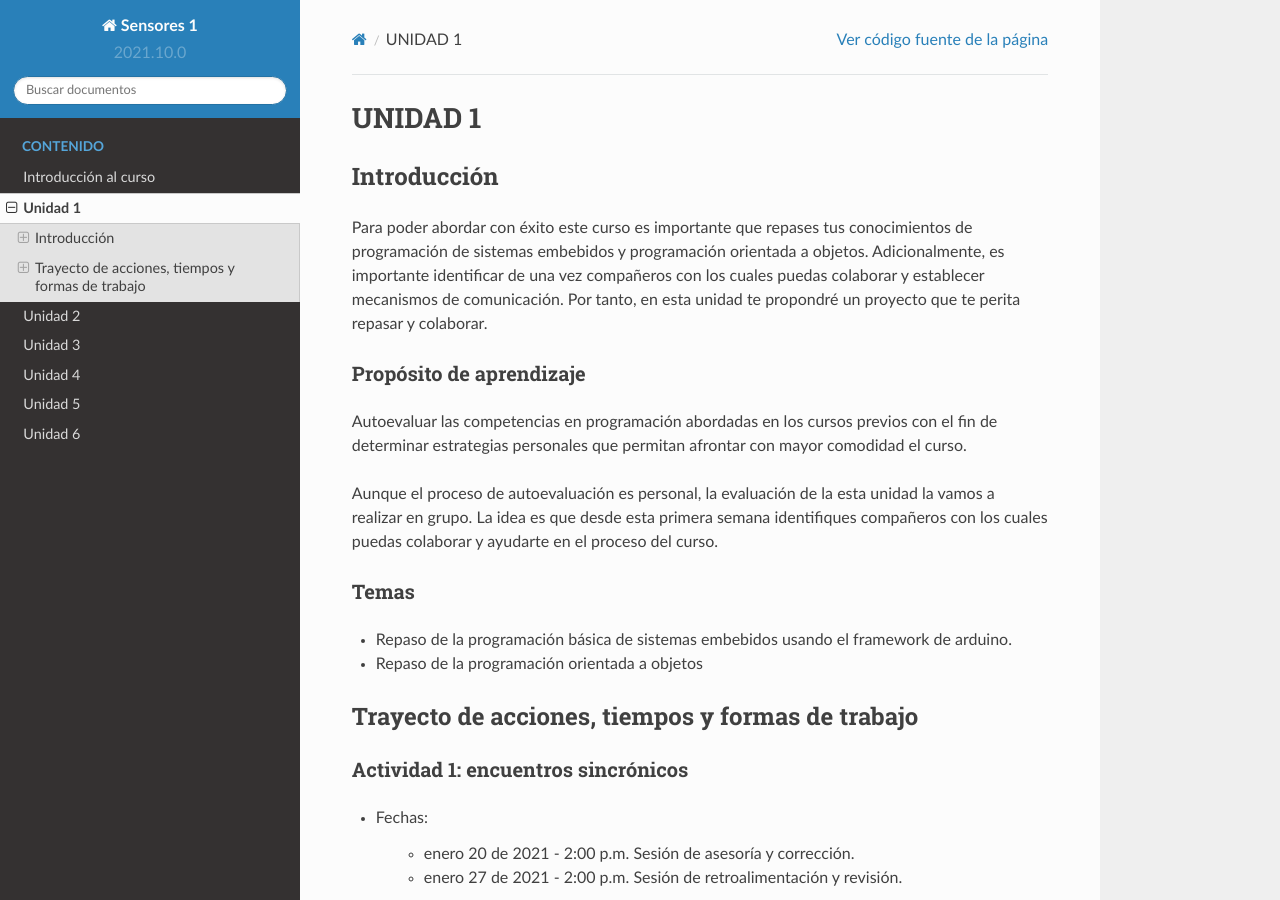
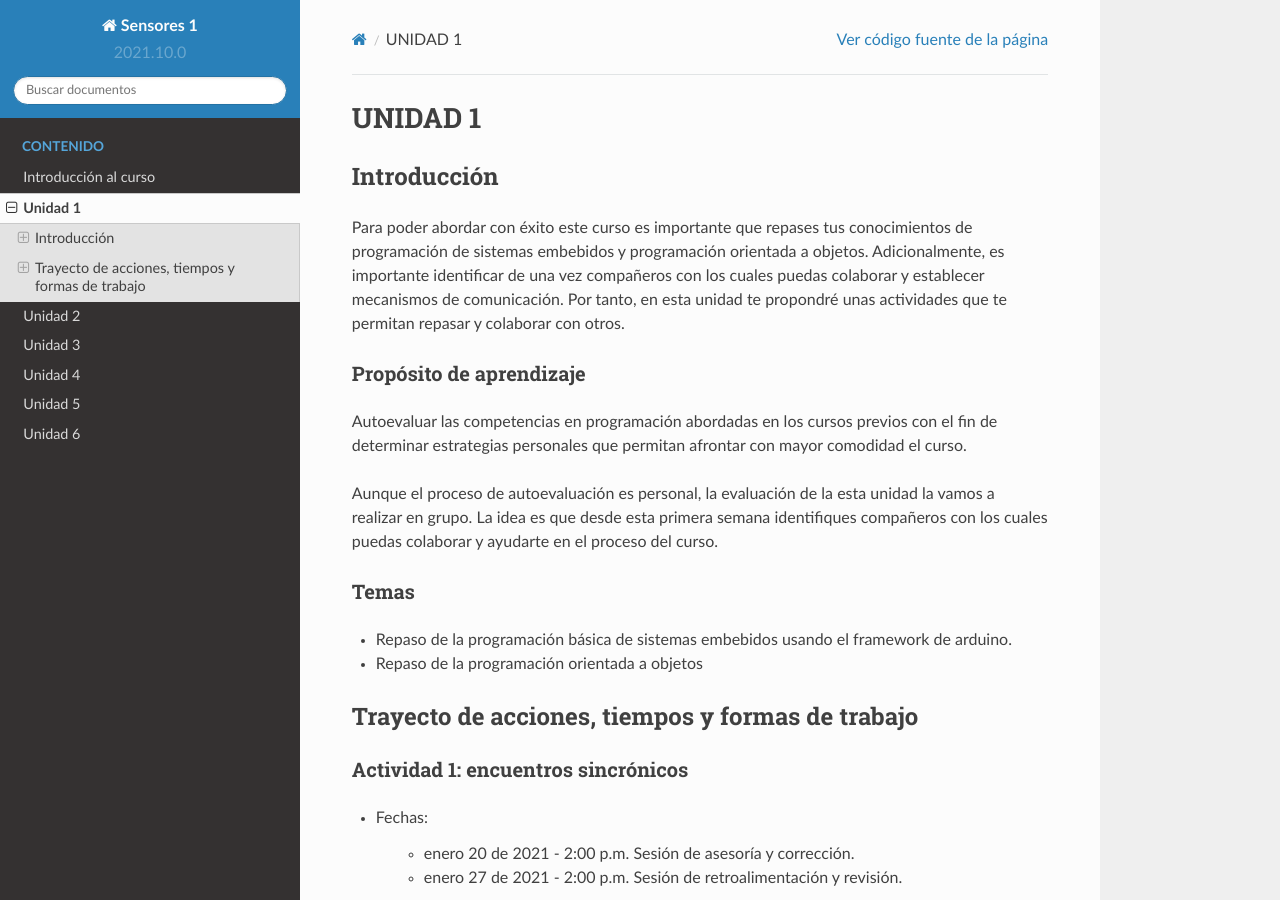
Before and after one commit to juanferfranco/sensores1, a Sphinx documentation site: the page built from docs/_unidad1/unidad1.rst, in a window 1280 px wide and 900 px high. Built offline with Sphinx 7.4.7 and the Read the Docs theme 2.0.0, drawn with Linux system fonts in a browser that asks for light colours.

Commit message:
update unit 1

```diff
--- a/docs/_unidad1/unidad1.rst
+++ b/docs/_unidad1/unidad1.rst
@@ -7,8 +7,8 @@ Para poder abordar con éxito este curso es importante que repases
 tus conocimientos de programación de sistemas embebidos y programación
 orientada a objetos. Adicionalmente, es importante identificar de una
 vez compañeros con los cuales puedas colaborar y establecer mecanismos
-de comunicación. Por tanto, en esta unidad te propondré un proyecto
-que te perita repasar y colaborar.
+de comunicación. Por tanto, en esta unidad te propondré unas actividades
+que te permitan repasar y colaborar con otros.
 
 Propósito de aprendizaje
 ^^^^^^^^^^^^^^^^^^^^^^^^^^
```
